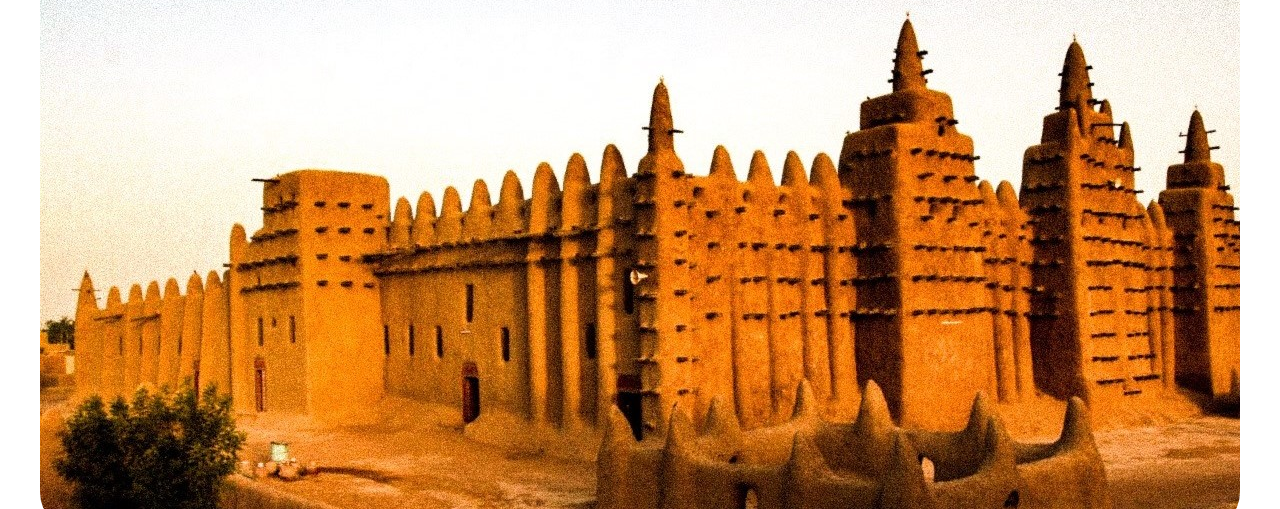
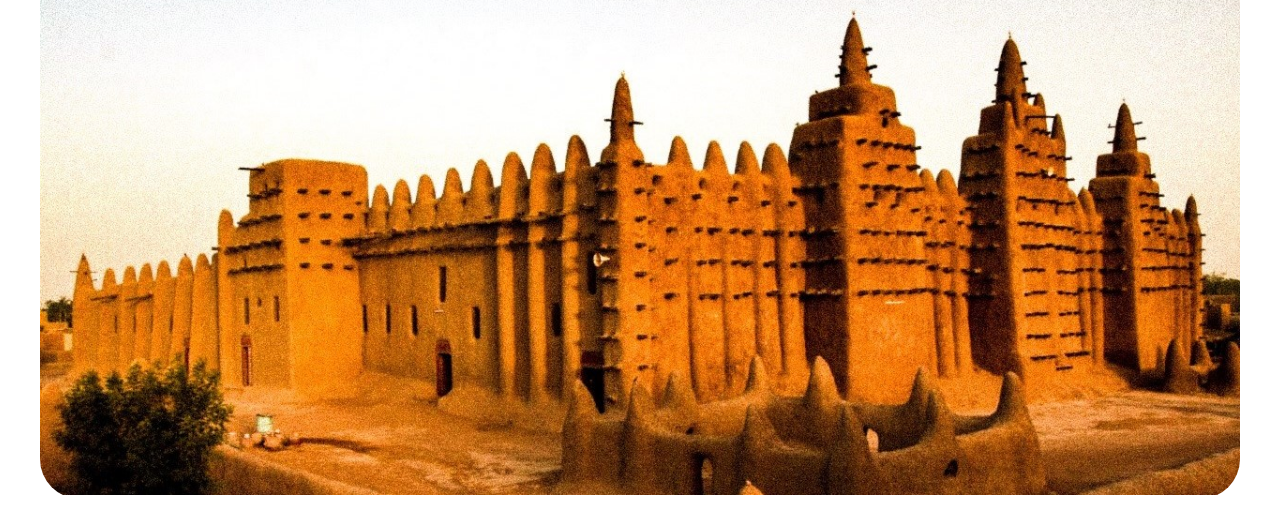
Before and after one commit to BruzzBennet/wdd231, a plain HTML site: page chamber/directory.html in a window 1280 px wide. Shown: the part 136-645 px from the top of the page. Drawn offline with Linux system fonts and the light colour scheme.

Commit message:
bigimage correciton

```diff
--- a/chamber/styles/styles.css
+++ b/chamber/styles/styles.css
@@ -97,6 +97,10 @@ footer{
     overflow: hidden;
 }
 
+.bigimage img{
+    width: 100%;
+}
+
 .sociallinks img{
     width:15%;
     margin:0 1.5rem;
```
